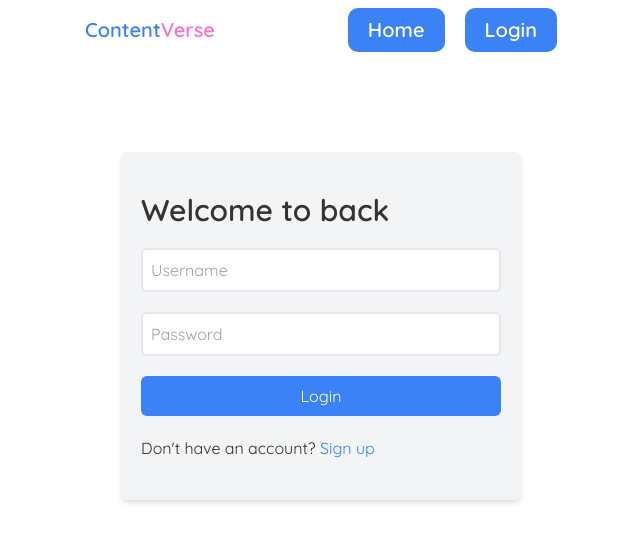
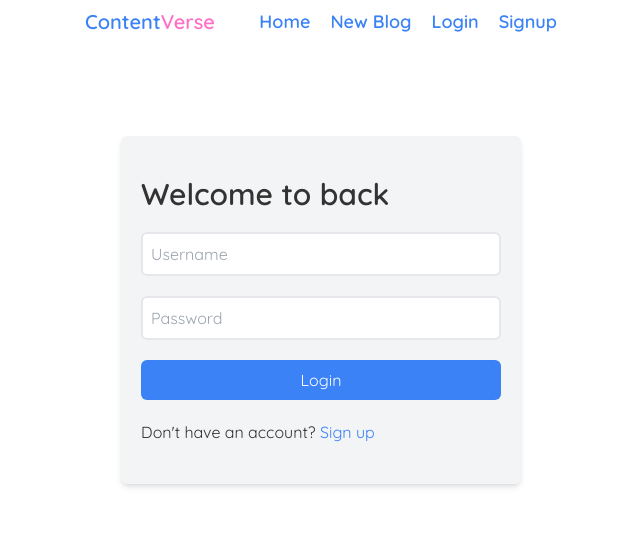
Before and after one commit to G1rlg4ng/Blog, a React (Create React App) app: page /login in a window 1280 px wide. Shown: the top 542 px of the page, without its empty margins (319-959 px from the left). Built offline with nearby package versions, Linux system fonts and the light colour scheme.

Commit message:
add signup and login routes to navbar

```diff
--- a/src/components/Navbar.js
+++ b/src/components/Navbar.js
@@ -9,22 +9,18 @@ const Navbar = () => {
         Content<span>Verse</span>
       </h1>
       <ul className="flex gap-5">
-        <li className="bg-blue-500 text-white rounded-[10px] px-5 py-2 ">
+        <li className="cursor-pointer text-lg text-blue-500">
           <Link to="/">Home</Link>
         </li>
-        {login ? (
-          <li className="bg-blue-500 text-white rounded-[10px] px-5 py-2 flex-shrink-0">
-            <Link to="/create">New Blog</Link>
-          </li>
-        ) : (
-          ""
-        )}
-        <button
-          onClick={() => setLogin(!login)}
-          className="bg-blue-500 text-white rounded-[10px] px-5 py-2 flex-shrink-0"
-        >
-          Login
-        </button>
+        <li className="cursor-pointer text-lg text-blue-500">
+          <Link to="/create">New Blog</Link>
+        </li>
+        <li className="cursor-pointer text-lg text-blue-500">
+          <Link to="/login">Login</Link>
+        </li>
+        <li className="cursor-pointer text-lg text-blue-500">
+          <Link to="/signup">Signup</Link>
+        </li>
       </ul>
     </nav>
   );
```
